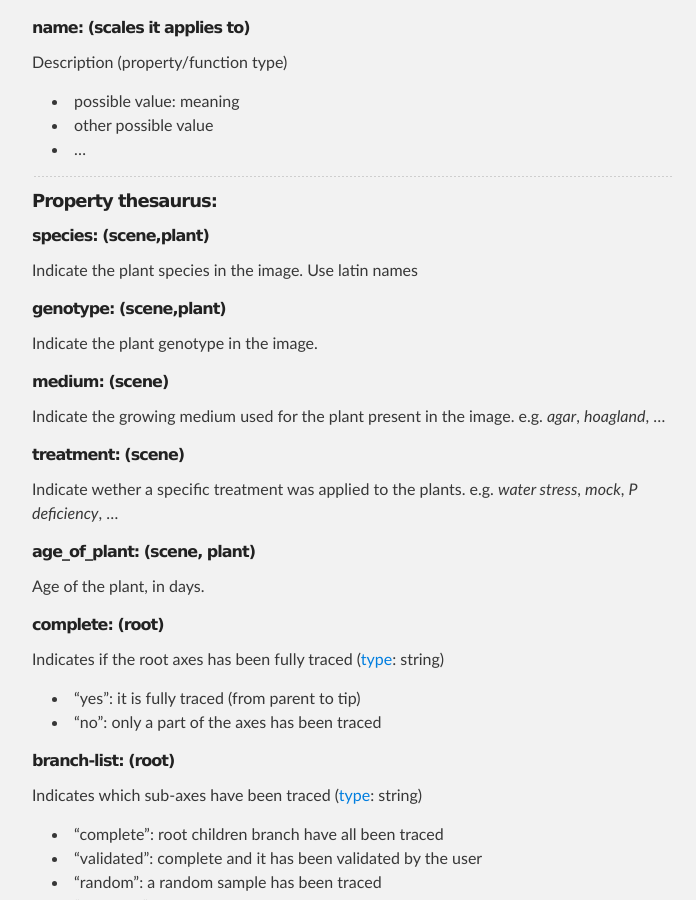
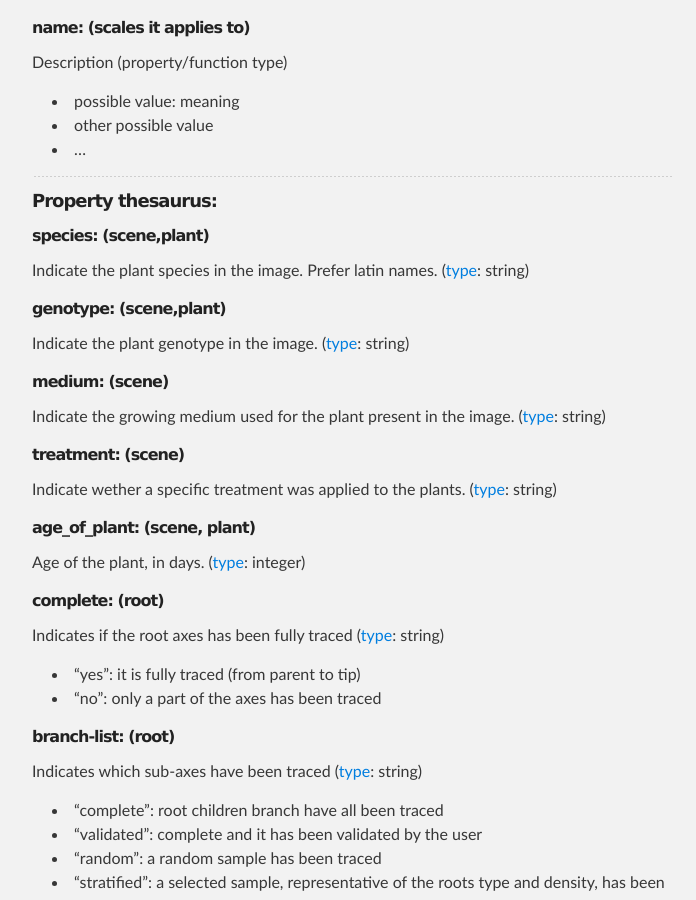
Before and after one commit to RootSystemML/RootSystemML.github.io, a Jekyll site: the page built from format/thesaurus.md, in a window 1280 px wide and 900 px high, scrolled down 477 px. Shown: the whole window, without its empty margins (288-984 px from the left). Built offline with Jekyll 4.4.1, drawn with Linux system fonts in a browser that asks for light colours.

Commit message:
Update thesaurus.md

```diff
--- a/format/thesaurus.md
+++ b/format/thesaurus.md
@@ -32,19 +32,19 @@ ________
 
 
 ###### species: (scene,plant)
-Indicate the plant species in the image. Use latin names
+Indicate the plant species in the image. Prefer latin names. ([type][]: string)
 
 ###### genotype: (scene,plant)
-Indicate the plant genotype in the image.
+Indicate the plant genotype in the image. ([type][]: string)
 
 ###### medium: (scene)
-Indicate the growing medium used for the plant present in the image. e.g. *agar*, *hoagland*, ...
+Indicate the growing medium used for the plant present in the image. ([type][]: string)
 
 ###### treatment: (scene)
-Indicate wether a specific treatment was applied to the plants. e.g. *water stress*, *mock*, *P deficiency*, ...
+Indicate wether a specific treatment was applied to the plants. ([type][]: string)
 
 ###### age_of_plant: (scene, plant)
-Age of the plant, in days.
+Age of the plant, in days. ([type][]: integer)
 
 ###### complete: (root)
 Indicates if the root axes has been fully traced ([type][]: string)
```
